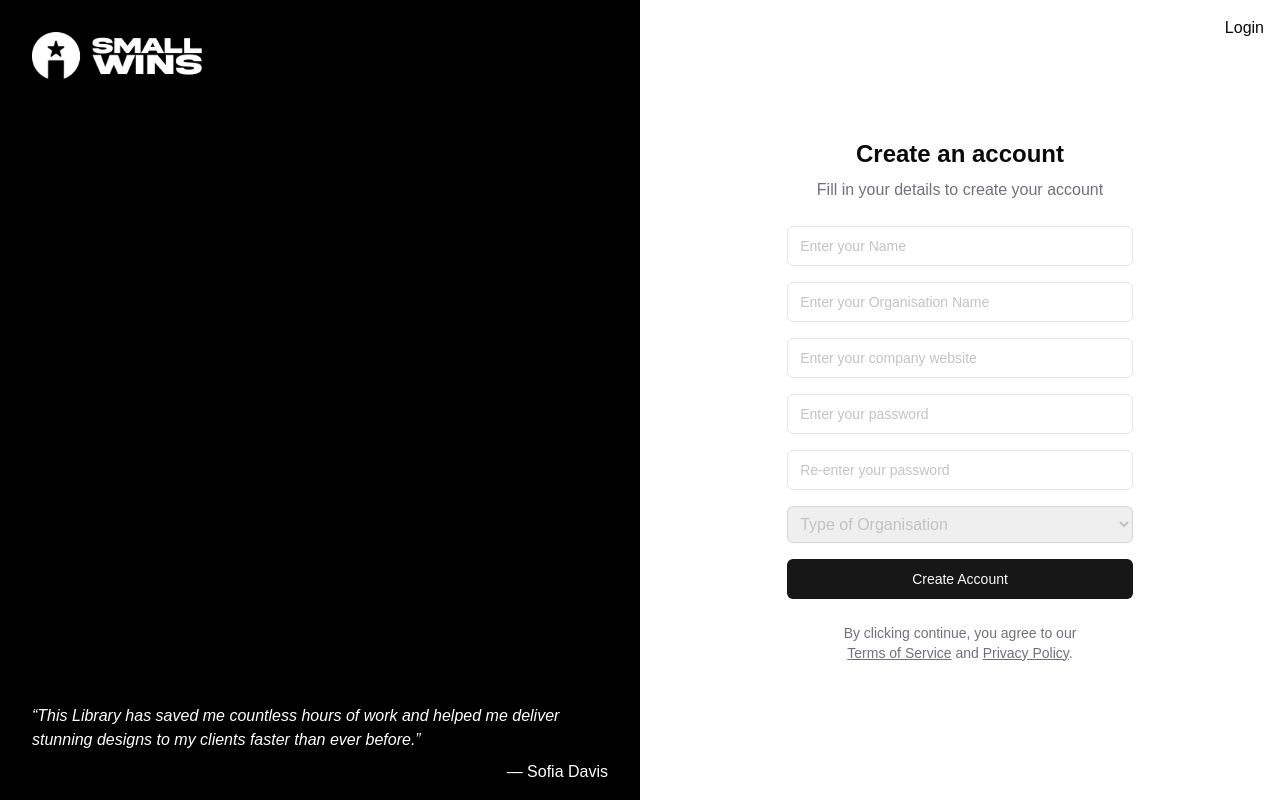
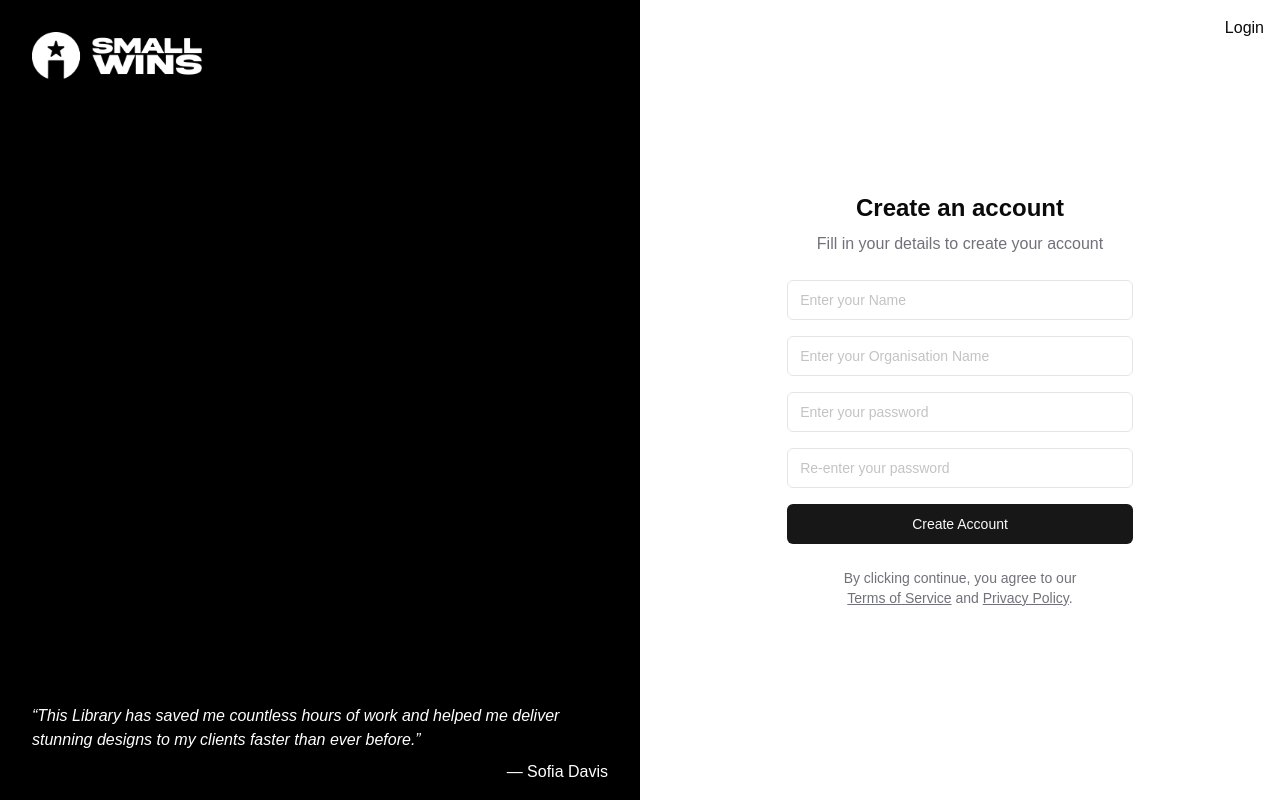
Before and after one commit to vedantbhamare-11/swins-dashboard, a Next.js app: page /signup2 in a window 1280 px wide. Built offline with nearby package versions, Linux system fonts and the light colour scheme.

Commit message:
made changes in the sign up screen

```diff
--- a/src/app/signup2/page.tsx
+++ b/src/app/signup2/page.tsx
@@ -1,34 +1,29 @@
-'use client'; // Ensure this is a client-side component
+"use client";
 
 import React, { useState } from "react";
 import { Input } from "@/components/ui/input";
 import { Button } from "@/components/ui/button";
 import Link from "next/link";
-import Image from "next/image"; // Import Next.js Image component
-import Logo from "@/app/assets/logo_dark_theme.png"; // Importing the image from the src folder
-import { useRouter } from 'next/navigation'; // Import useRouter
+import Image from "next/image";
+import Logo from "@/app/assets/logo_dark_theme.png";
+import { useRouter } from "next/navigation";
 
 const SignUp2: React.FC = () => {
   const [name, setName] = useState("");
   const [orgName, setOrgName] = useState("");
-  const [website, setWebsite] = useState("");
   const [password, setPassword] = useState("");
   const [confirmPassword, setConfirmPassword] = useState("");
-  const [orgType, setOrgType] = useState("");
 
-  const router = useRouter(); // Initialize the useRouter hook
+  const router = useRouter();
 
   const handleCreateAccount = () => {
     // Add your account creation logic here (e.g., API call for registration)
-    // After successful account creation, redirect to Dashboard
-    router.push('/dashboard'); // Redirect to the Dashboard page
+    router.push("/dashboard"); // Redirect to the Dashboard page
   };
 
   return (
     <div className="min-h-screen flex flex-col md:flex-row">
-      {/* Left Part: Black Background with Logo */}
       <div className="md:w-1/2 bg-black relative flex flex-col justify-between p-8">
-        {/* Logo */}
         <Image
           src={Logo}
           alt="Small Wins Logo"
@@ -37,7 +32,6 @@ const SignUp2: React.FC = () => {
           className="mb-4"
         />
 
-        {/* Quote at the bottom (Visible on large screens) */}
         <div className="hidden md:block text-white absolute bottom-4 left-8 right-8">
           <p className="italic">
             “This Library has saved me countless hours of work and helped me
@@ -47,24 +41,21 @@ const SignUp2: React.FC = () => {
         </div>
       </div>
 
-      {/* Right Part: Sign Up Form */}
       <div className="md:w-1/2 bg-white flex flex-col justify-center p-8 relative">
-        {/* Login Link in the top-right corner */}
         <div className="absolute top-4 right-4">
           <Link href="/signin" className="hover:underline">
             Login
           </Link>
         </div>
 
-        {/* Sign Up Form */}
         <div className="w-full md:w-[60%] mx-auto">
-          {/* Heading */}
-          <h1 className="text-2xl font-bold mb-2 text-center">Create an account</h1>
+          <h1 className="text-2xl font-bold mb-2 text-center">
+            Create an account
+          </h1>
           <p className="text-[#71717A] mb-6 text-center">
             Fill in your details to create your account
           </p>
 
-          {/* Input Fields */}
           <div className="mb-4">
             <Input
               type="text"
@@ -80,15 +71,6 @@ const SignUp2: React.FC = () => {
               placeholder="Enter your Organisation Name"
               value={orgName}
               onChange={(e) => setOrgName(e.target.value)}
-              className="w-full placeholder:text-[#C3C3C3]"
-            />
-          </div>
-          <div className="mb-4">
-            <Input
-              type="url"
-              placeholder="Enter your company website"
-              value={website}
-              onChange={(e) => setWebsite(e.target.value)}
               className="w-full placeholder:text-[#C3C3C3]"
             />
           </div>
@@ -111,38 +93,24 @@ const SignUp2: React.FC = () => {
             />
           </div>
 
-          {/* Select Component for Organization Type */}
-          <div className="mb-4">
-            <select
-              value={orgType}
-              onChange={(e) => setOrgType(e.target.value)}
-              className={`w-full border border-gray-300 rounded-md p-2 placeholder:text-[#C3C3C3] ${orgType ? 'text-black' : 'text-[#C3C3C3]'}`}
-            >
-              <option value="" disabled hidden>
-                Type of Organisation
-              </option>
-              <option value="non-profit">Non-Profit</option>
-              <option value="startup">Startup</option>
-              <option value="corporate">Corporate</option>
-              <option value="freelancer">Freelancer</option>
-            </select>
-          </div>
-
-          {/* Create Account Button */}
           <Button className="w-full mb-6" onClick={handleCreateAccount}>
             Create Account
           </Button>
 
-          {/* Terms and Privacy */}
           <p className="text-sm text-[#71717A] text-center mx-10">
             By clicking continue, you agree to our{" "}
-            <Link href="#" className="underline">Terms of Service</Link> and{" "}
-            <Link href="#" className="underline">Privacy Policy</Link>.
+            <Link href="#" className="underline">
+              Terms of Service
+            </Link>{" "}
+            and{" "}
+            <Link href="#" className="underline">
+              Privacy Policy
+            </Link>
+            .
           </p>
         </div>
       </div>
 
-      {/* Footer for the Quote on small screens */}
       <div className="block md:hidden text-white bg-black p-4 text-center">
         <p className="italic">
           “This Library has saved me countless hours of work and helped me
--- a/src/components/UserProfileModal.tsx
+++ b/src/components/UserProfileModal.tsx
@@ -24,19 +24,16 @@ const UserProfileModal: React.FC<UserProfileModalProps> = ({
     <Dialog open={isOpen} onOpenChange={onClose}>
       <DialogContent className="w-auto rounded-lg p-0 overflow-hidden">
         <DialogHeader className="relative">
-          {/* Full-screen image without padding */}
           <div className="relative w-full h-[300px]">
             <img
               src={user.profilePic}
               alt={`${user.name}'s profile`}
               className="w-full h-full object-cover"
             />
-            {/* User name and email on top-left */}
             <div className="absolute top-2 left-2 text-white">
               <div className="text-lg font-semibold">{user.name}</div>
               <div className="text-xs">{user.email}</div>
             </div>
-            {/* Close button on top-right */}
             <button
               onClick={onClose}
               className="absolute top-3 right-3 w-6 h-6 bg-white rounded-full flex items-center justify-center shadow-md hover:shadow-lg"
@@ -44,14 +41,12 @@ const UserProfileModal: React.FC<UserProfileModalProps> = ({
           </div>
         </DialogHeader>
 
-        {/* User Points Section */}
         <div className="my-4 px-4">
           <h1 className="text-5xl text-center font-bold">{user.points}</h1>
           <p className="text-lg text-center font-semibold">Points</p>
         </div>
 
-        {/* Tags Section */}
-        <div className="flex justify-center space-x-4 mb-4 px-4">
+        <div className="flex justify-center space-x-2 mb-4 px-4">
           <span className="bg-[#F0F0F0]  text-xs font-medium px-3 py-1 rounded-sm">
             {user.department}
           </span>
```
